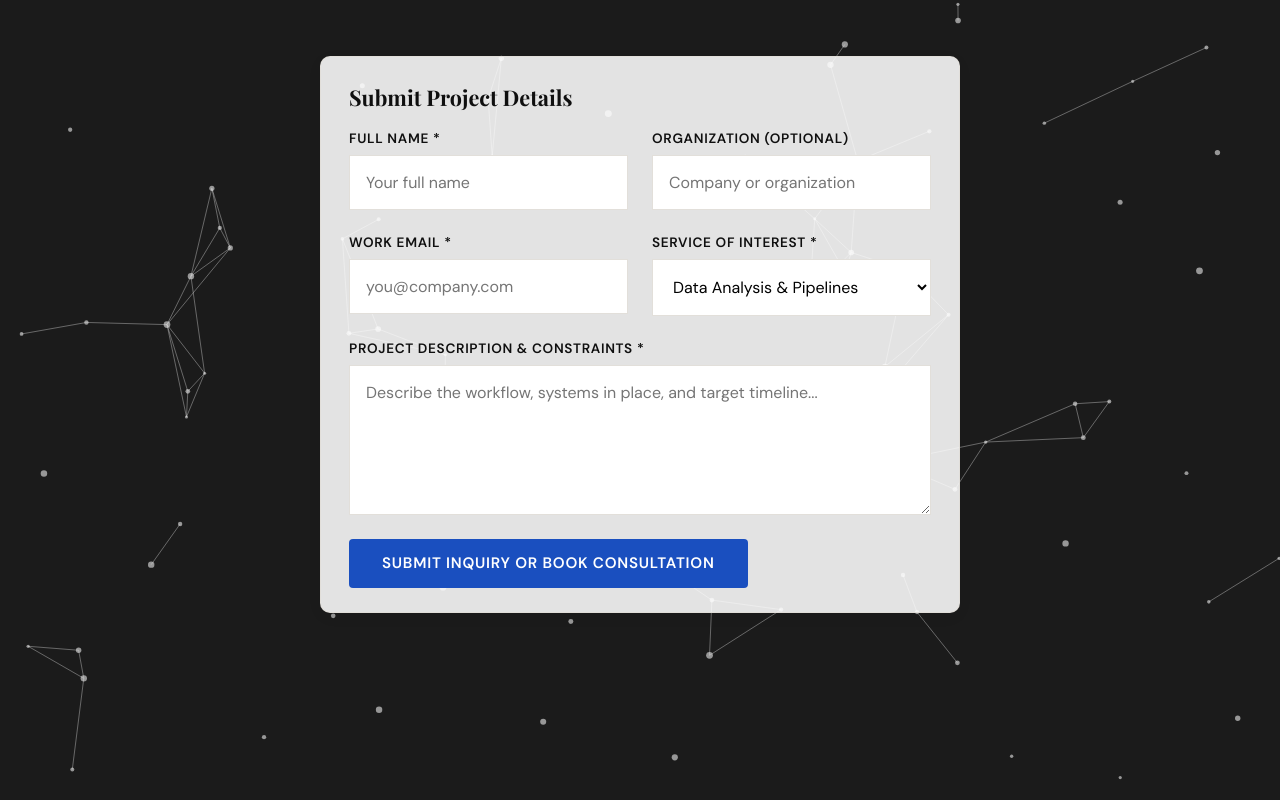
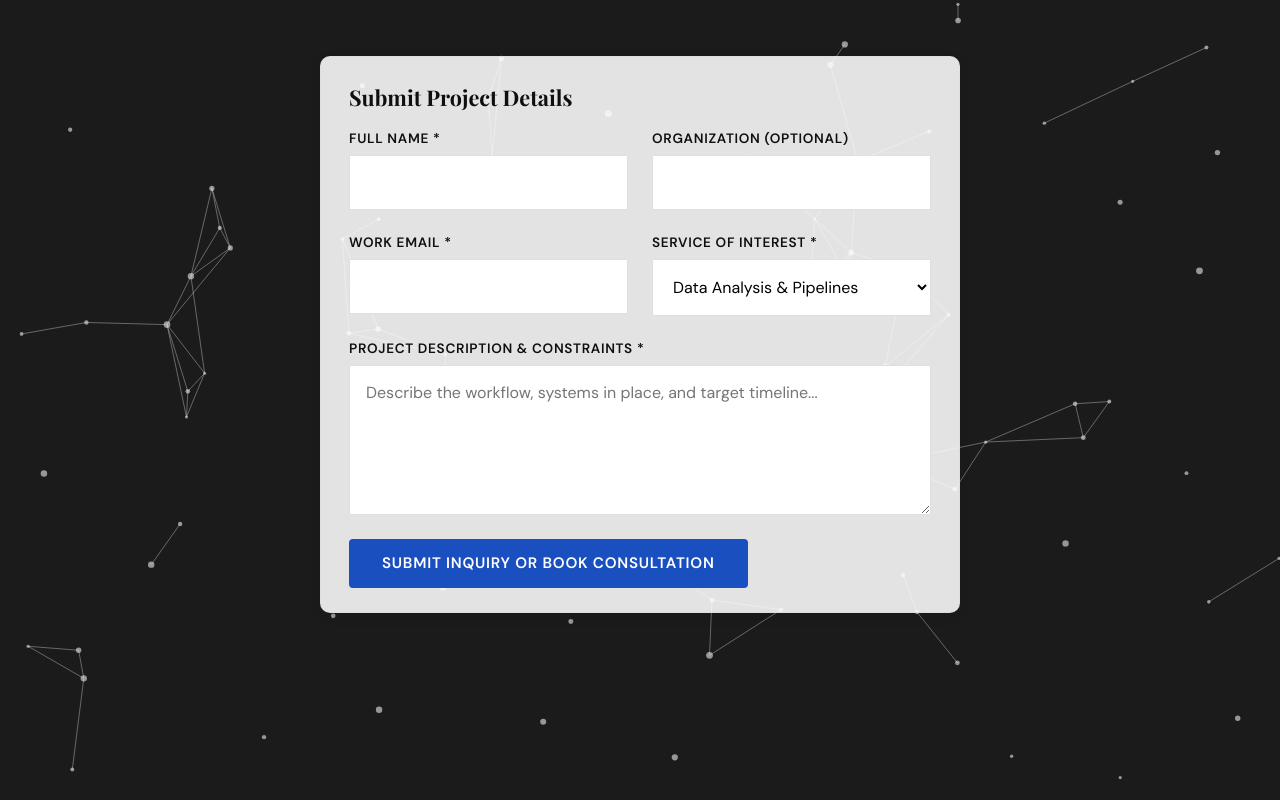
Before and after one commit to shawnmckenzie11/McKenzian-Website, a React (Vite) app: page /#/contact in a window 1280 px wide. Built offline with nearby package versions, Linux system fonts and the light colour scheme; no server answers; a web font is replaced by a local one.

Commit message:
Remove contact form placeholders except project description.
Keep only the project description hint text so name, organization, and email fields start empty.

Co-authored-by: Cursor <cursoragent@cursor.com>

```diff
--- a/src/components/ContactForm.jsx
+++ b/src/components/ContactForm.jsx
@@ -145,7 +145,6 @@ export const ContactForm = ({ defaultLane = "" }) => {
           <input
             id="name"
             type="text"
-            placeholder="Your full name"
             value={formData.name}
             onChange={handleChange}
             required
@@ -157,7 +156,6 @@ export const ContactForm = ({ defaultLane = "" }) => {
           <input
             id="organization"
             type="text"
-            placeholder="Company or organization"
             value={formData.organization}
             onChange={handleChange}
             disabled={loading}
@@ -171,7 +169,6 @@ export const ContactForm = ({ defaultLane = "" }) => {
           <input
             id="email"
             type="email"
-            placeholder="you@company.com"
             value={formData.email}
             onChange={handleChange}
             required
```
